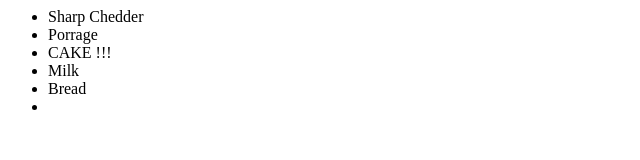
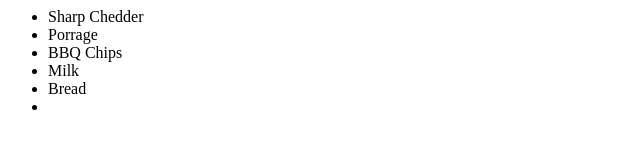
Before and after one commit to dgales4130/gitTests, a plain HTML site: page index.html in a window 1280 px wide. Shown: the full height of the page, 0-640 px from the left. Drawn offline with Linux system fonts and the light colour scheme.

Commit message:
Changed chips to BBQ (try 2)

```diff
--- a/index.html
+++ b/index.html
@@ -1,7 +1,7 @@
 <ul>
   <li> Sharp Chedder</li>
   <li>Porrage</li>
-  <li> CAKE !!!</li>
+  <li> BBQ Chips</li>
   <li>Milk</li>
   <li>Bread</li>
   <li></li>
```
